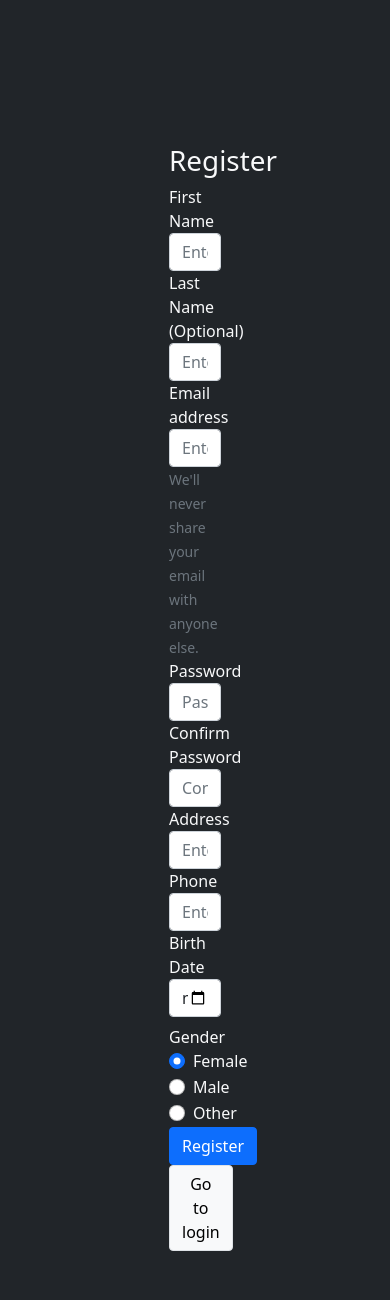
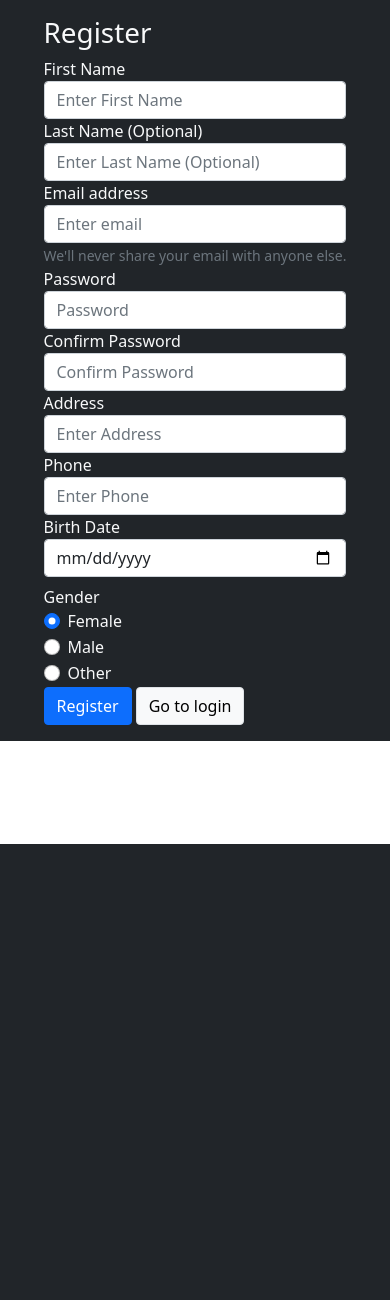
Before and after one commit to geazo/perfume-ecommerce-web, a PHP site: page /register.php in a window 390 px wide. Shown: the top 1300 px of the page. After the commit the page ends 844 px from the top, so only its background shows below. Run offline with PHP 8.4, Linux system fonts and the light colour scheme; some libraries are stand-ins or nearby versions.

Commit message:
mobile - regis

```diff
--- a/register.php
+++ b/register.php
@@ -41,9 +41,9 @@
         }
     }
 ?>
-    <div class="  text-light bg-dark  p-5">
-        <div class="row p-5 d-flex justify-content-center ">
-            <div class="col-8 p-5">
+
+        <div class="bg-dark text-light d-flex justify-content-center">
+            <div class="col-sm-8 col-md-5 py-3 ">
                 <h1>Register</h1>
                 <form method="POST" id="form">
                     <div class="form-group">
@@ -105,5 +105,5 @@
                 </form>
             </div>
         </div>
-    </div>
+
 <?php require_once("./template/footing.php")?>
```
